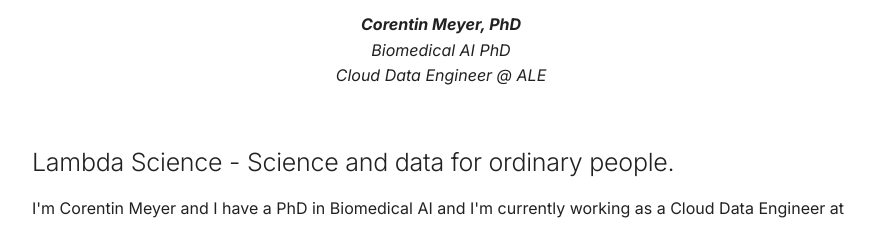
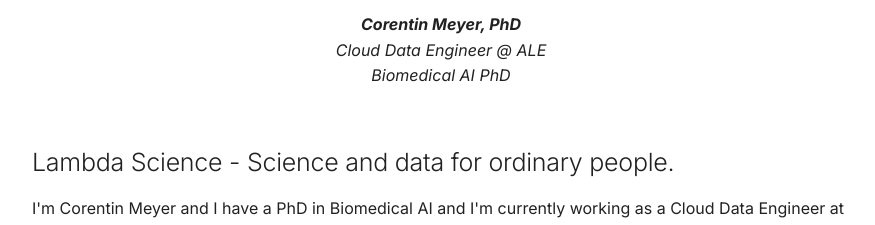
Before and after one commit to lambda-science/lambda-science.github.io, an MkDocs documentation site: the page built from docs/index.md, in a window 1280 px wide and 900 px high, cut to the strip 417-900 px from the top of the window. Shown: the top 225 px of the strip, without its empty margins (199-1074 px from the left). Built offline with MkDocs 1.6.1 and Material for MkDocs 9.7.7, drawn with Linux system fonts in a browser that asks for light colours.

Commit message:
inversion

```diff
--- a/docs/index.md
+++ b/docs/index.md
@@ -11,7 +11,7 @@ hide:
 <figure markdown>
 <p align="center">
   <img src="https://github.com/lambda-science.png" alt="IMPatienT Banner" style="max-width: 250px; max-height: 250px; border-radius: 50%; padding: 5px; border-radius: 50%;" />
-  <figcaption><strong>Corentin Meyer, PhD</strong></br>Biomedical AI PhD</br>Cloud Data Engineer @ ALE</figcaption>
+  <figcaption><strong>Corentin Meyer, PhD</strong></br>Cloud Data Engineer @ ALE</br>Biomedical AI PhD</figcaption>
 </p>
 </figure>
 <style>
```
